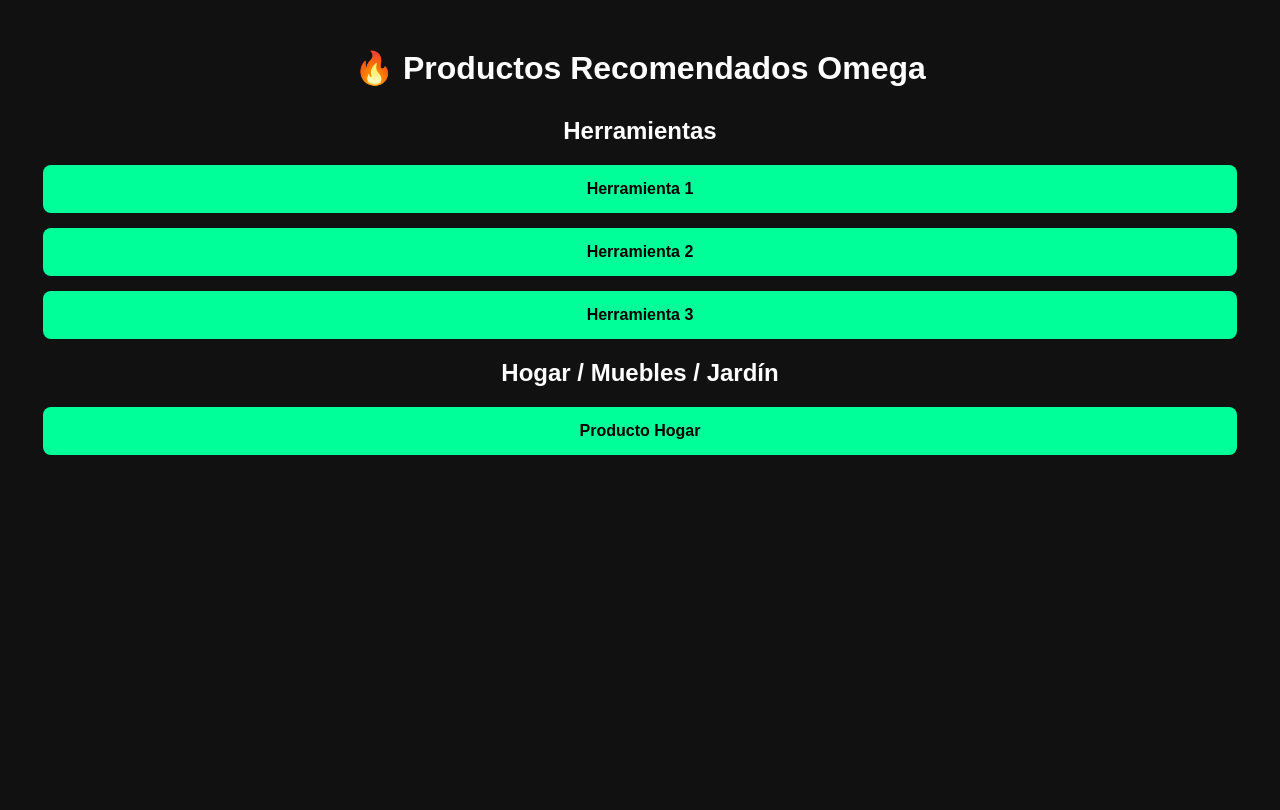
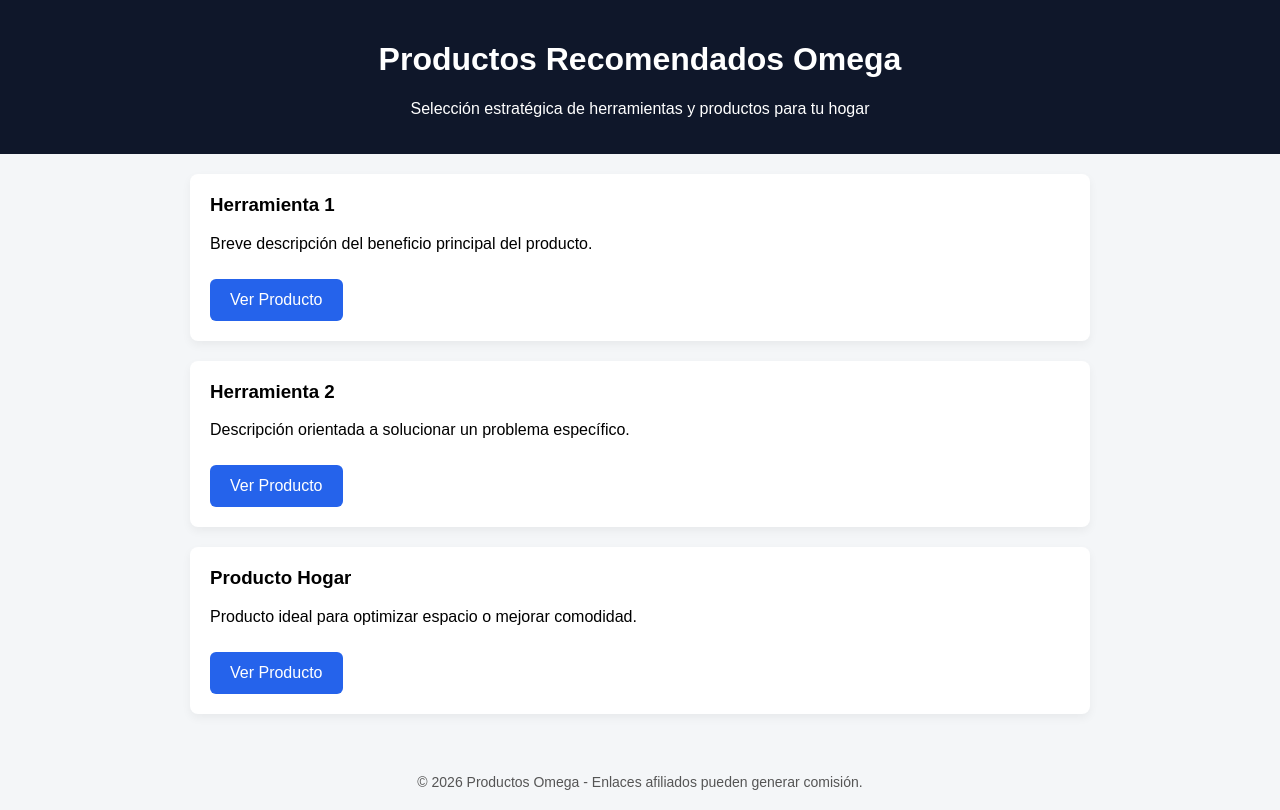
Before and after one commit to aasdzffdd-dotcom/landing-omega, a plain HTML site: page index.html in a window 1280 px wide. Drawn offline with Linux system fonts and the light colour scheme.

Commit message:
Nueva landing optimizada

```diff
--- a/index.html
+++ b/index.html
@@ -1,25 +1,89 @@
 <!DOCTYPE html>
-<html>
+<html lang="es">
 <head>
 <meta charset="UTF-8">
 <meta name="viewport" content="width=device-width, initial-scale=1.0">
 <title>Productos Recomendados Omega</title>
+<meta name="description" content="Selección de herramientas y productos recomendados con excelente relación calidad-precio.">
 <style>
-body{font-family:sans-serif;background:#111;color:white;text-align:center;padding:20px}
-a{display:block;margin:15px;padding:15px;background:#00ff99;color:#000;text-decoration:none;border-radius:8px;font-weight:bold}
-h1{margin-bottom:30px}
+body {
+    font-family: Arial, sans-serif;
+    margin: 0;
+    background: #f4f6f8;
+}
+header {
+    background: #0f172a;
+    color: white;
+    padding: 20px;
+    text-align: center;
+}
+.container {
+    max-width: 900px;
+    margin: auto;
+    padding: 20px;
+}
+.card {
+    background: white;
+    padding: 20px;
+    margin-bottom: 20px;
+    border-radius: 8px;
+    box-shadow: 0 4px 10px rgba(0,0,0,0.05);
+}
+.card h3 {
+    margin-top: 0;
+}
+.button {
+    display: inline-block;
+    padding: 12px 20px;
+    background: #2563eb;
+    color: white;
+    text-decoration: none;
+    border-radius: 6px;
+    margin-top: 10px;
+}
+.button:hover {
+    background: #1d4ed8;
+}
+footer {
+    text-align: center;
+    padding: 20px;
+    font-size: 14px;
+    color: #555;
+}
 </style>
 </head>
 <body>
-<h1>🔥 Productos Recomendados Omega</h1>
 
-<h2>Herramientas</h2>
-<a href="https://meli.la/31d5bKN" target="_blank">Herramienta 1</a>
-<a href="https://meli.la/2D8vXki" target="_blank">Herramienta 2</a>
-<a href="https://meli.la/1zVctqc" target="_blank">Herramienta 3</a>
+<header>
+    <h1>Productos Recomendados Omega</h1>
+    <p>Selección estratégica de herramientas y productos para tu hogar</p>
+</header>
 
-<h2>Hogar / Muebles / Jardín</h2>
-<a href="https://meli.la/1ZChjjU" target="_blank">Producto Hogar</a>
+<div class="container">
+
+<div class="card">
+    <h3>Herramienta 1</h3>
+    <p>Breve descripción del beneficio principal del producto.</p>
+    <a href="#" class="button">Ver Producto</a>
+</div>
+
+<div class="card">
+    <h3>Herramienta 2</h3>
+    <p>Descripción orientada a solucionar un problema específico.</p>
+    <a href="#" class="button">Ver Producto</a>
+</div>
+
+<div class="card">
+    <h3>Producto Hogar</h3>
+    <p>Producto ideal para optimizar espacio o mejorar comodidad.</p>
+    <a href="#" class="button">Ver Producto</a>
+</div>
+
+</div>
+
+<footer>
+© 2026 Productos Omega - Enlaces afiliados pueden generar comisión.
+</footer>
 
 </body>
 </html>
```
